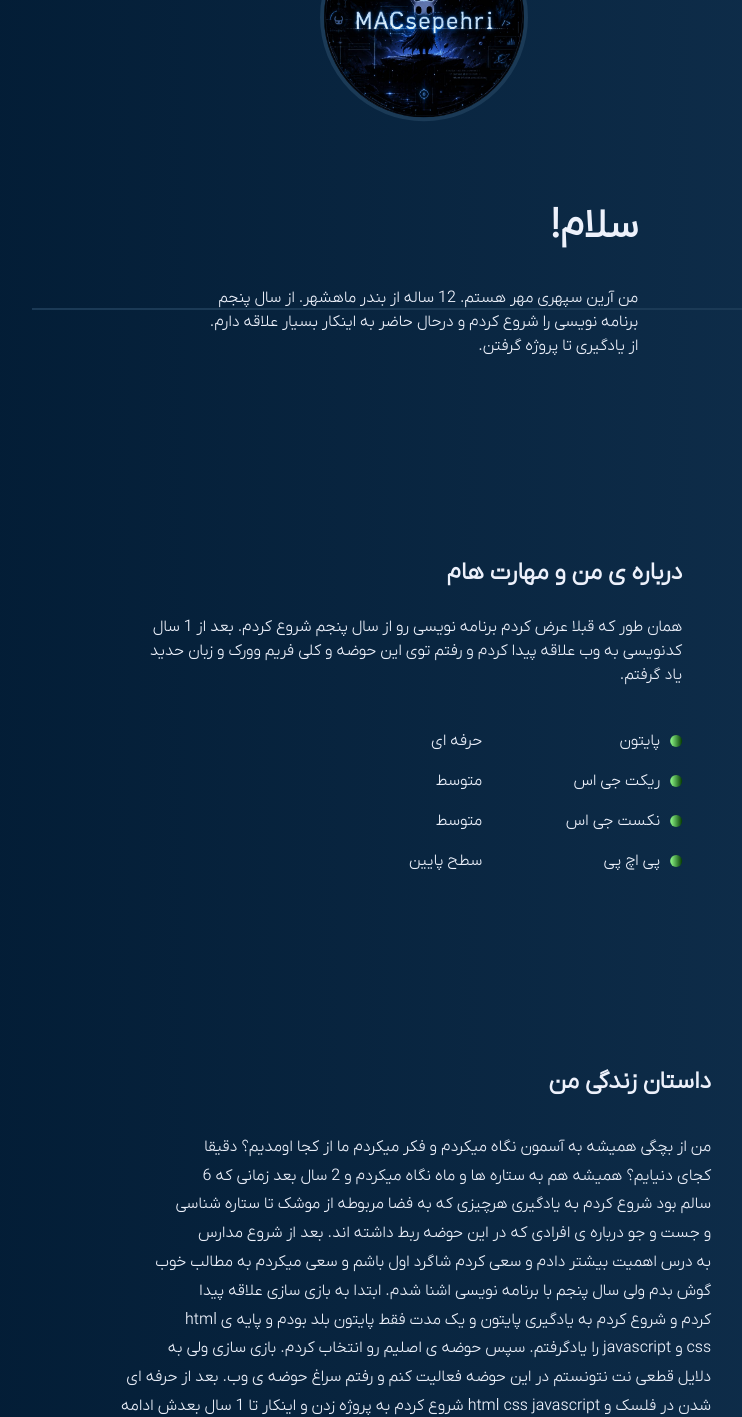
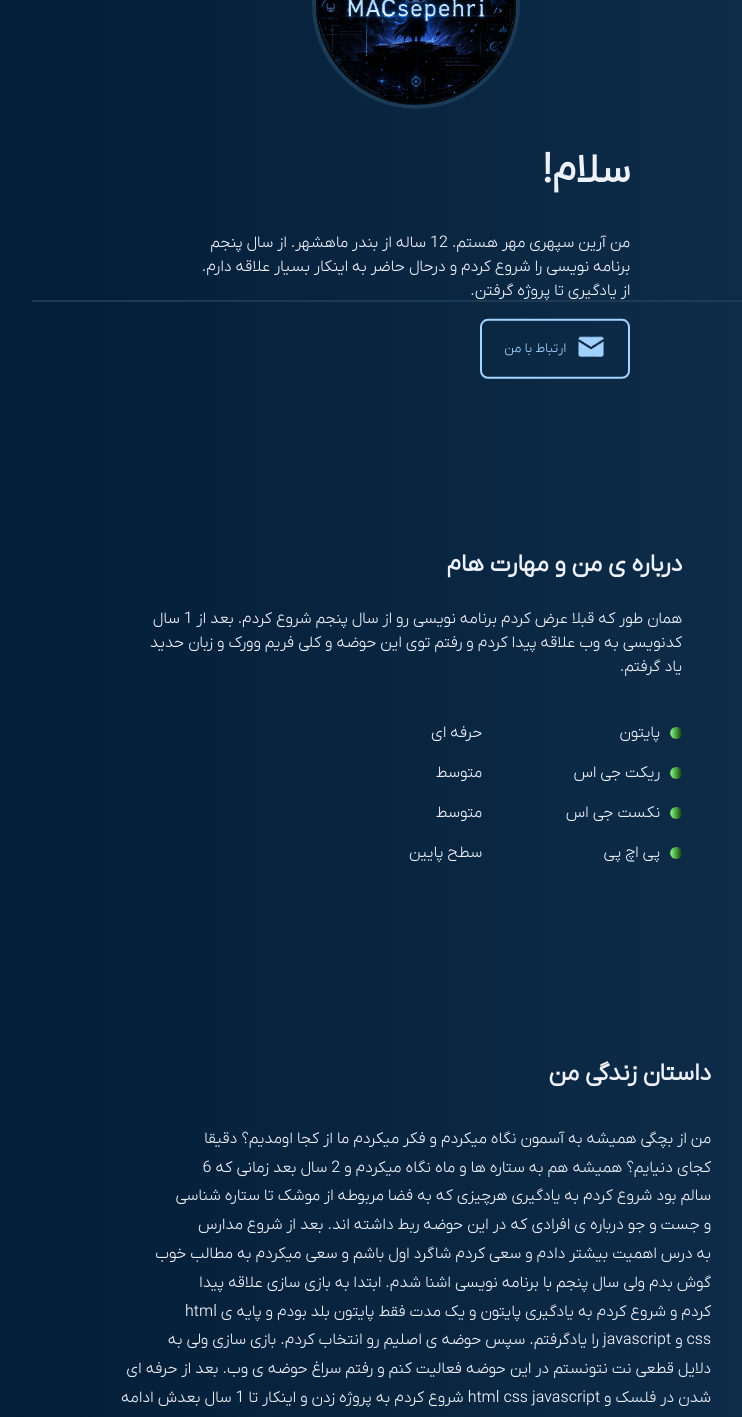
Before and after one commit to MACsepehri/macsepehri.github.io, a React (Vite) app: page / in a window 1280 px wide. Shown: the part 260-1677 px from the top of the page, without its empty margins (224-966 px from the left). Built offline with nearby package versions, Linux system fonts and the light colour scheme.

Commit message:
Fixed some css bugs and added a button for contact and a footer | Site has successfuly completed.

```diff
--- a/public/css/StyledComponents.jsx
+++ b/public/css/StyledComponents.jsx
@@ -15,9 +15,13 @@ export const GlobalStyle = createGlobalStyle`
         --light-border-color: #1b3a56;
     }
     body {
-        background: linear-gradient(to right, #001931, #123250);;
-        overflow-x: hidden;
+        background: linear-gradient(to right, #001931, #123250);
         width: 100%;
+        cursor: default;
+    }
+    body,html {
+        margin: 0;
+        padding: 0;
     }
 `
 
@@ -99,3 +103,27 @@ export const LevelText = styled.span`
     text-align: left;
     display: inline-block;
 `
+
+export const ContactButton = styled.button`
+    width: 150px;
+    padding-bottom: 20px;
+    border-radius: 8px;
+    border: 2px solid #a5d3ff;
+    color: #a5d3ff;
+    text-decoration: none;
+    cursor: pointer;
+    background: none;
+    margin-left: 20px;
+`
+
+export const EmailIcon = styled.img`
+    max-width: 30px;
+    margin-left: 10px;
+    transform: translateY(10px);
+    filter: brightness(0) saturate(100%) invert(80%) sepia(20%) saturate(1200%) hue-rotate(180deg);
+`
+
+export const ContactSpan = styled.span`
+    transform: translateY(-30px);
+    color: #a5d3ff;
+`
--- a/src/App.jsx
+++ b/src/App.jsx
@@ -1,6 +1,7 @@
 import HeaderComponent from "./components/Header";
 import BodyPart1 from "./components/BodyPart1";
 import BodyPart2 from "./components/BodyPart2";
+import Footer from "./components/Footer";
 
 export default function Home() {
     return (
@@ -11,6 +12,7 @@ export default function Home() {
             <div>
                 <BodyPart1/>
                 <BodyPart2/>
+                <Footer/>
             </div>
         </>
     )
--- a/src/components/BodyPart2.jsx
+++ b/src/components/BodyPart2.jsx
@@ -18,7 +18,7 @@ export default function BodyPart2() {
                         <p>css و javascript را یادگرفتم. سپس حوضه ی اصلیم رو انتخاب کردم. بازی سازی ولی به</p>
                         <p>دلایل قطعی نت نتونستم در این حوضه فعالیت کنم و رفتم سراغ حوضه ی وب. بعد از حرفه ای</p>
                         <p>شدن در فلسک و html css javascript شروع کردم به پروژه زدن و اینکار تا 1 سال بعدش ادامه</p>
-                        <p>پیدا کرد. اخر تصمیم گرفتم react.js و next.js یاد بگیرم و قبل از آن php و C++ در حد</p>
+                        <p>پیدا کرد. اخر تصمیم گرفتم react.js و next.js یاد بگیرم و قبل از آن php و ++C در حد</p>
                         <p>Junior یاد گرفتم. الان درحال حاضر با این دانش دارم با شما صحبت میکنم.</p>
                     </div>
                 </BoxContent>
--- /dev/null
+++ b/src/components/Footer.jsx
@@ -0,0 +1,7 @@
+export default function Footer() {
+    return (
+        <footer style={{position:'absolute',marginTop:'200vh',right:'50%',transform:'translateX(50%)'}}>
+            <p style={{color:'#cfe2ff'}}>تمامی سایت توسط <b>آرین سپهری مهر</b> ساخته شده است ©</p>
+        </footer>
+    )
+}
--- a/src/components/Header.jsx
+++ b/src/components/Header.jsx
@@ -1,15 +1,16 @@
-import { Header, HeaderContent, MyselfImage } from '../../public/css/StyledComponents'
+import { Header, HeaderContent, MyselfImage, ContactButton, EmailIcon, ContactSpan } from '../../public/css/StyledComponents'
 
 export default function HeaderComponent() {
     return (
         <Header>
             <HeaderContent>
                 <MyselfImage src="image/myself.png" />
-                <div style={{lineHeight:'0.5',marginTop:'3px'}}>
+                <div style={{lineHeight:'0.5',marginTop:'-40px'}}>
                     <h2 style={{fontSize:'40px'}}>سلام!</h2><br />
                     <p>من آرین سپهری مهر هستم. 12 ساله از بندر ماهشهر. از سال پنجم</p>
                     <p>برنامه نویسی را شروع کردم و درحال حاضر به اینکار بسیار علاقه دارم.</p>
-                    <p>از یادگیری تا پروژه گرفتن.</p>
+                    <p>از یادگیری تا پروژه گرفتن.</p><br />
+                    <ContactButton onClick={()=>{window.location.href='mailto:macsepehri@gmail.com'}}><EmailIcon src='image/email.png'/><ContactSpan>ارتباط با من</ContactSpan></ContactButton>
                 </div>
             </HeaderContent>
         </Header>
```
Also changed, not shown: public/image/email.png (added).
